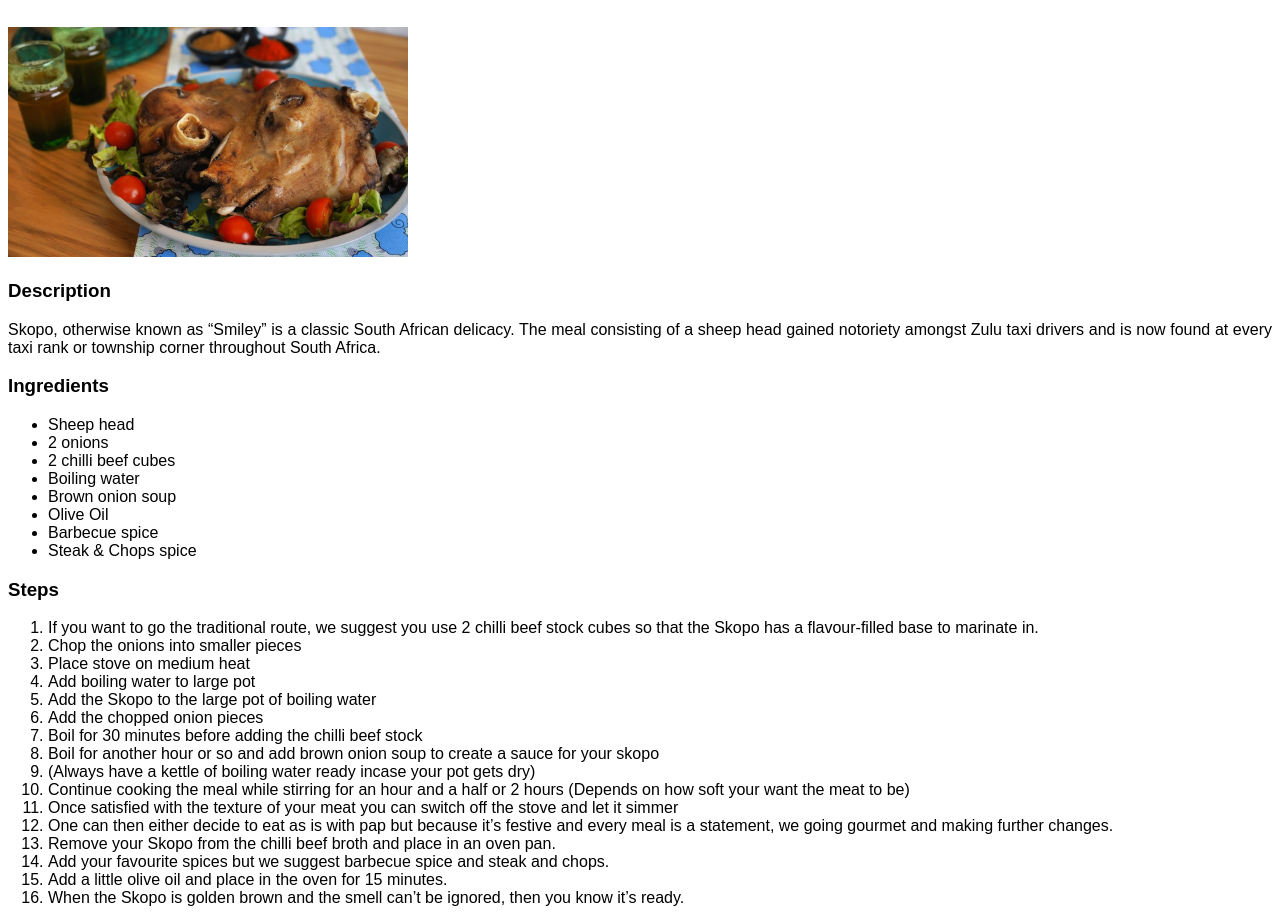
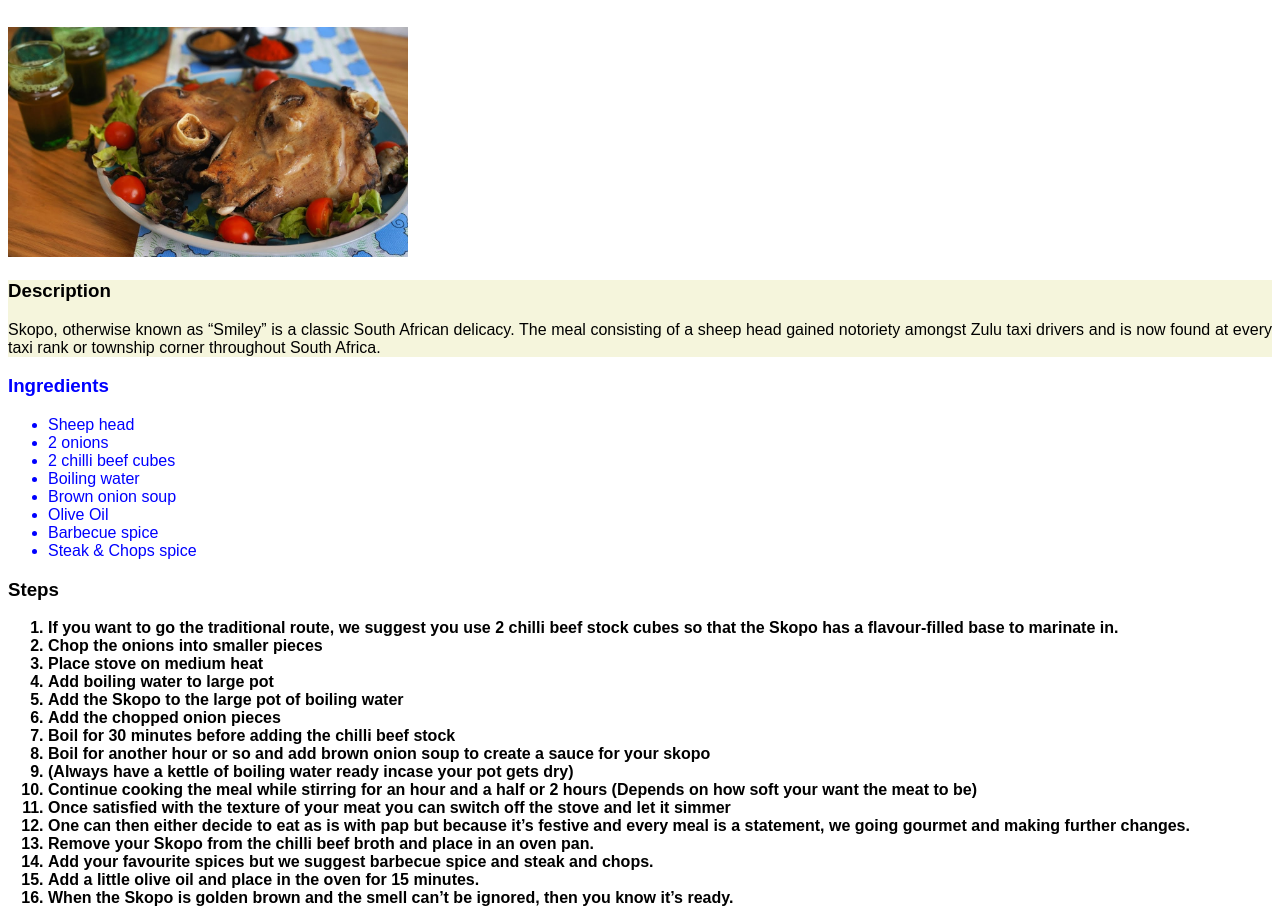
Before and after one commit to marisz17/odin-recipes, a plain HTML site: page recipes/skopo.html in a window 1280 px wide. Shown: the part 151-1074 px from the top of the page. Drawn offline with Linux system fonts and the light colour scheme.

Commit message:
add selectors

```diff
--- a/css/style.css
+++ b/css/style.css
@@ -9,3 +9,15 @@ h1 {
     font-size: 72px;
     text-align: center;
 }
+
+.description {
+    background-color: beige;
+}
+
+.ingredients {
+    color: blue;
+}
+
+.steps {
+    font-weight: 700;
+}
```
